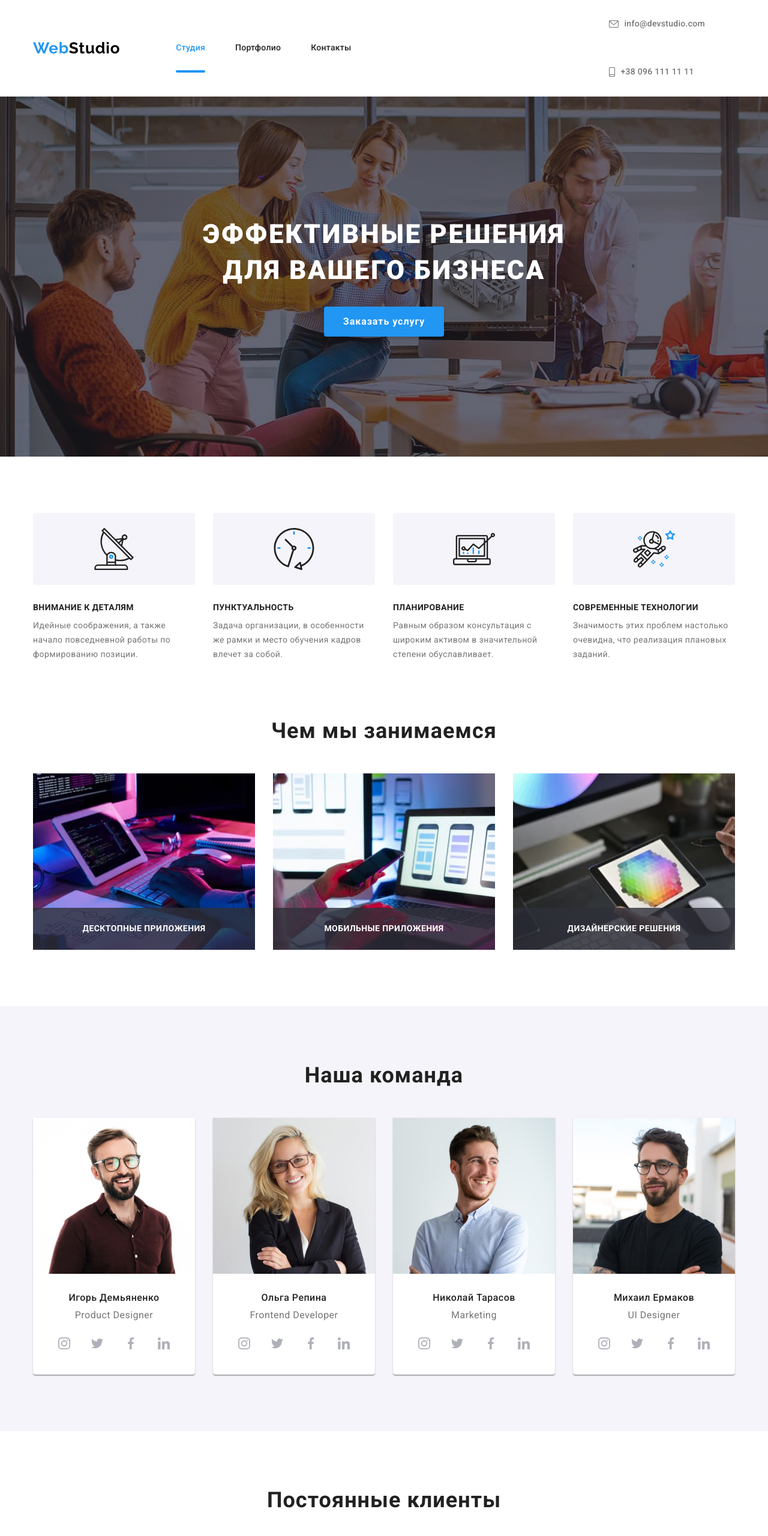
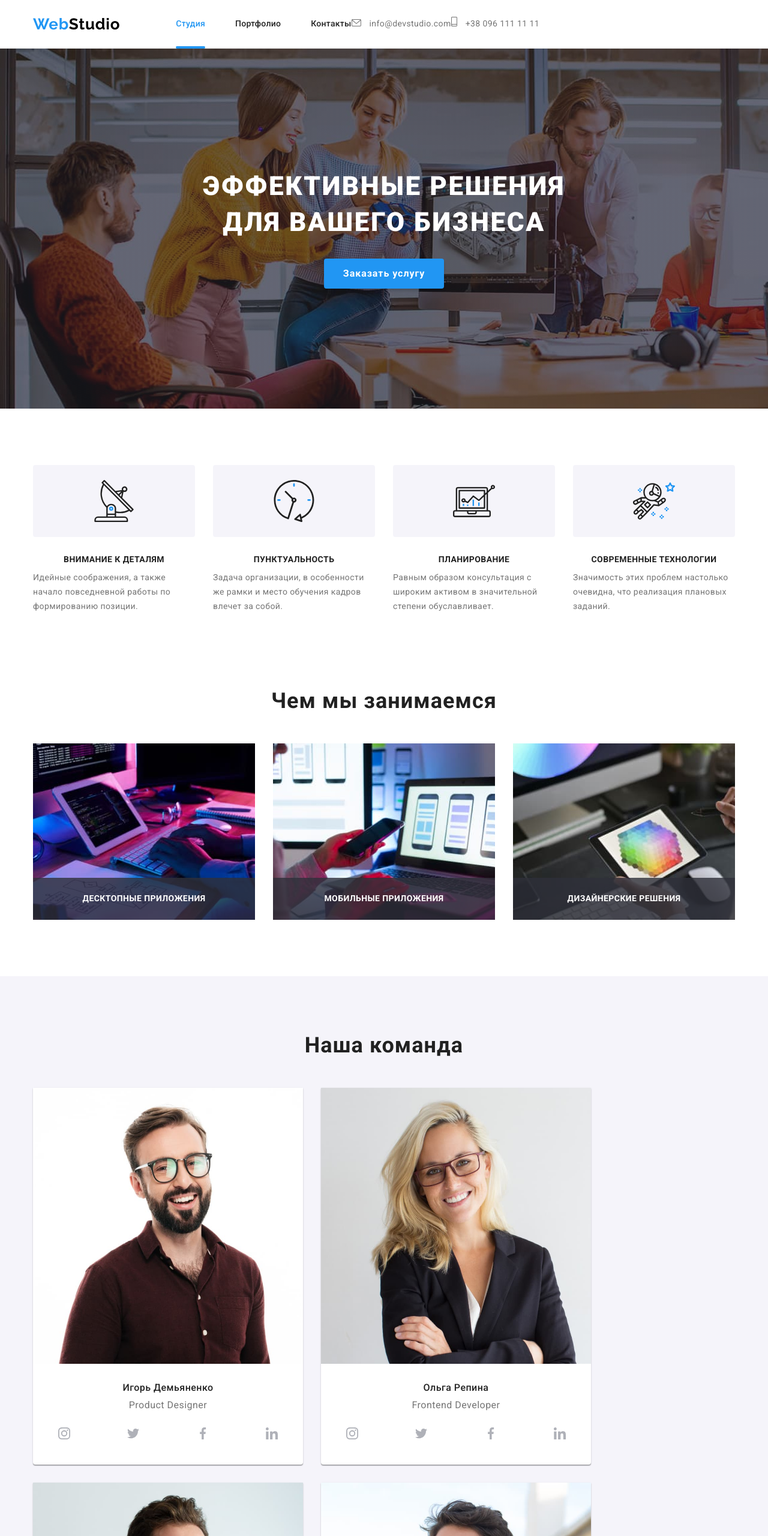
Before and after one commit to medvol/goit-markup-hw-07, a plain HTML site: page index.html in a window 1280 px wide. Shown: the top 2560 px of the page at 60% size. Drawn offline with nearby package versions, Linux system fonts and the light colour scheme.

Commit message:
fixed index.html mobile layout

```diff
--- a/index.html
+++ b/index.html
@@ -34,18 +34,18 @@
                 </ul>
             </nav>
 
-            <ul class="nav-list page-header__nav-list list">
-                <li class="nav-list__item">
-                    <a class="nav-list__link nav-list_link--primary-color link" href="mailto:info@devstudio.com">
-                        <svg class="nav-list_icon" width="16" height="12">
+            <ul class="contact-header list">
+                <li class="contact-header__item">
+                    <a class="contact-header__link link" href="mailto:info@devstudio.com">
+                        <svg class="contact-header__icon" width="16" height="12">
                             <use href="./images/icons.svg#envelope"></use>
                         </svg>
                         info@devstudio.com
                     </a>
                 </li>
-                <li class="nav-list__item">
-                    <a class="nav-list__link nav-list_link--primary-color link" href="tel:+380961111111">
-                        <svg class="nav-list_icon" width="10" height="16">
+                <li class="contact-header__item">
+                    <a class="contact-header__link link" href="tel:+380961111111">
+                        <svg class="contact-header__icon" width="10" height="16">
                             <use href="./images/icons.svg#smartphone"></use>
                         </svg>
                         +38 096 111 11 11
@@ -157,7 +157,7 @@
                 <h2 class="page-title">Наша команда</h2>
                 <ul class="team-member-list list">
                     <li class="team-member">
-                        <img class="image" src="./images/igor-demyanenko.jpg" alt="фото Игорь Демьяненко" width="270" height="260">
+                        <img class="team-member__image" src="./images/igor-demyanenko.jpg" alt="фото Игорь Демьяненко" width="270" height="260">
                         <div class="team-member_thumb">
                             <h3 class="team-member__title">Игорь Демьяненко</h3>
                             <p class="team-member__position">Product Designer</p>
@@ -199,7 +199,7 @@
                     </li>
 
                     <li class="team-member">
-                        <img class="image" src="./images/olga-repina.jpg" alt="фото Ольга Репина" width="270" height="260">
+                        <img class="team-member__image" src="./images/olga-repina.jpg" alt="фото Ольга Репина" width="270" height="260">
                         <div class="team-member_thumb">
                             <h3 class="team-member__title">Ольга Репина</h3>
                             <p class="team-member__position">Frontend Developer</p>
@@ -241,7 +241,7 @@
                     </li>
 
                     <li class="team-member">
-                        <img class="image" src="./images/nikolay-tarasov.jpg" alt="фото Николай Тарасов" width="270" height="260">
+                        <img class="team-member__image" src="./images/nikolay-tarasov.jpg" alt="фото Николай Тарасов" width="270" height="260">
                         <div class="team-member_thumb">
                             <h3 class="team-member__title">Николай Тарасов</h3>
                             <p class="team-member__position">Marketing</p>
@@ -283,7 +283,7 @@
                     </li>
 
                     <li class="team-member">
-                        <img class="image" src="./images/mikhail-ermakov.jpg" alt="фото Михаил Ермаков" width="270" height="260">
+                        <img class="team-member__image" src="./images/mikhail-ermakov.jpg" alt="фото Михаил Ермаков" width="270" height="260">
                         <div class="team-member_thumb">
                             <h3 class="team-member__title">Михаил Ермаков</h3>
                             <p class="team-member__position">UI Designer</p>
--- a/sass/base/_common.scss
+++ b/sass/base/_common.scss
@@ -20,8 +20,7 @@ p {
 
 ul,
 ol {
-    margin-top: 0;
-    margin-bottom: 0;
+    margin: 0;
     padding: 0;
 }
 
@@ -32,6 +31,13 @@ img {
 }
 
 .section {
-    padding-top: 94px;
-    padding-bottom: 94px;
+    padding-top: 60px;
+    padding-bottom: 60px;
+
+    @media screen and (min-width:$desktop){
+        padding-top: 94px;
+        padding-bottom: 94px;
+
+    }
+
 }
--- a/sass/base/_container.scss
+++ b/sass/base/_container.scss
@@ -2,8 +2,8 @@
 
     margin-left: auto;
     margin-right: auto;
-    padding-left: 15px;
-    padding-right: 15px;
+    padding: 10px 15px;
+
 
     @media screen and (min-width: 480px) {
         width: 480px;
@@ -12,6 +12,8 @@
 
     @media screen and (min-width: 768px) {
         width: 768px;
+        padding: 0px 15px;
+
 
     }
 
--- a/sass/components/_footer.scss
+++ b/sass/components/_footer.scss
@@ -7,12 +7,21 @@
 }
 
 .page-footer__container {
+
     @media screen and (min-width:$tablet) {
         display: flex;
         align-items: baseline;
 
     }
 
+}
+
+.footer-address {
+    @media screen and (max-width: $tablet) {
+        text-align: center;
+        margin-bottom: 60px;
+
+    }
 }
 
 .page-footer__logo {
@@ -56,9 +65,14 @@
 }
 
 .footer-social {
-
+    text-align: center;
+    margin-bottom: 60px;
+@media screen and (min-width: $tablet) {
     margin-right: auto;
     margin-left: 70px;
+
+}
+
 }
 
 .footer-social__title {
@@ -85,9 +99,13 @@ strong {
 }
 
 .footer-form {
-
+    text-align: center;
+   @media screen and (min-width: $tablet){
     /* margin-left: 93px; */
     justify-content: flex-end;
+
+   }
+
 
 }
 
@@ -114,8 +132,9 @@ strong {
 }
 
 .footer-form__input {
-    width: 358px;
+    width: 450px;
     height: 50px;
+    margin-bottom: 20px;
     padding-left: 16px;
 
     color: var(--third-text-color);
@@ -125,6 +144,12 @@ strong {
     border-radius: 4px;
 
     background-color: var(--secondary-background-color);
+
+    @media screen and (min-width: $tablet) {
+        width: 358px;
+
+    }
+
 
     &::placeholder {
         @include font (16px, 1.25, 0.03em);
--- a/sass/components/_logo.scss
+++ b/sass/components/_logo.scss
@@ -1,11 +1,21 @@
 .logo {
-    margin-right: 93px;
 
-    font-family: Raleway, sans-serif;
-    font-style: normal;
-    font-weight: 700;
-    @include font(26px, 1.19, 00.03em);
+        font-family: Raleway,
+        sans-serif;
+        font-style: normal;
+        font-weight: 700;
+        @include font (24px, 1.17, 00.03em);
 
-    color: var(--accent-color);
+        color: var(--accent-color);
+
+
+    @media screen and (min-width:$desktop) {
+        margin-right: 93px;
+        @include font(26px, 1.19, 00.03em);
+
+    }
+
+
+
 
 }
--- a/sass/components/_page-header.scss
+++ b/sass/components/_page-header.scss
@@ -1,17 +1,19 @@
 .page-header {
 
     border-bottom: 1px solid #ECECEC;
+
 
 }
 
 
 
     .page-header__container {
-
+        @media screen and (min-width: $tablet) {
             display: flex;
             align-items: center;
-            width: 100%;
+            // width: 100%;
 
+        }
         }
 
 
@@ -25,22 +27,14 @@
 
 
     }
-    .nav-list {
-        @media screen and (min-width: 768px) {
-            display: flex;
-            align-items: center;
 
-            &.page-header__nav-list {
-                @media screen and (min-width:$tablet) {
-                    display: block;
+   .nav-list {
+       @media screen and (min-width: $tablet){
+           display: flex;
+           align-items: center;
+       }
+   }
 
-                }
-
-        }
-
-        }
-
-    }
     .nav-list__item {
         @media screen and (min-width: $tablet) {
             position: relative;
@@ -52,6 +46,8 @@
         }
 
     }
+
+
     .nav-list__link {
         @media screen and (min-width: $tablet) {
             display: flex;
@@ -96,17 +92,20 @@
 
     }
 
-    .page-header__nav-list {
+    .contact-header {
         @media screen and (min-width: $tablet) {
-            margin-left: auto;
 
+        }
+        @media screen and (min-width:$desktop) {
+            display: flex;
+            // margin-left: auto;
         }
 
 
 
     }
 
-    .nav-list_link--primary-color {
+    .contact-header__link {
         @media screen and (min-width: $tablet) {
              color: var(--primary-text-color);
 
@@ -123,7 +122,7 @@
 
     }
 
-    .nav-list_icon {
+    .contact-header__icon {
         @media screen and (min-width: $tablet) {
             margin-right: 10px;
             fill: currentColor;
--- a/sass/components/_page-title.scss
+++ b/sass/components/_page-title.scss
@@ -1,9 +1,17 @@
 .page-title {
-    margin-bottom: 50px;
+    margin-bottom: var(--card-set-gap);
+    @include font (28px, 1.18, 00.03em);
 
     font-weight: 700;
     text-align: center;
-    @include font (36px, 1.17, 0.03em);
 
     color: var(--secondary-text-color);
+
+    @media screen and (min-width: $tablet) {
+        margin-bottom: 50px;
+
+        @include font (36px, 1.17, 0.03em);
+
+    }
+
 }
--- a/sass/components/_social-list.scss
+++ b/sass/components/_social-list.scss
@@ -1,7 +1,18 @@
 .social-list {
     display: flex;
     align-items: center;
-    justify-content: space-between;
+    justify-content: center;
+    @media screen and (min-width: $tablet){
+        justify-content: space-between;
+
+    }
+
+}
+
+.social-list__item {
+    @media screen and (max-width: 767px){
+        margin-right: 10px;
+    }
 }
 
 .social-list__link {
--- a/sass/layout/_advantagest.scss
+++ b/sass/layout/_advantagest.scss
@@ -1,4 +1,7 @@
 .advantagest {
+    margin-left: auto;
+    margin-right: auto;
+
     @media screen and (min-width: 768px) {
         display: flex;
         align-items: center;
@@ -14,15 +17,22 @@
     @include font (14px, 1.14, 00.03em);
     font-weight: 700;
     text-transform: uppercase;
+    text-align: center;
 
     color: var(--secondary-text-color);
 
 }
 
 .advantagest__item {
-    flex-basis: calc(100%/4 - var(--card-set-gap));
-    margin-left: var(--card-set-gap);
-    margin-top: var(--card-set-gap);
+    margin-bottom: 30px;
+
+    @media screen and (min-width: $desktop) {
+        flex-basis: calc(100%/4 - var(--card-set-gap));
+        margin-left: var(--card-set-gap);
+        margin-top: var(--card-set-gap);
+
+    }
+
 
 }
 
@@ -30,13 +40,20 @@
     display: flex;
     align-items: center;
     justify-content: center;
+
+
     margin-bottom: var(--card-set-gap);
-
-    width: 270px;
     height: 120px;
-
     background-color: var(--third-background-color);
     border-radius: 4px;
+
+
+    @media screen and (min-width: $desktop) {
+
+        width: 270px;
+
+    }
+
 }
 
 .advantagest__icon {
--- a/sass/layout/_clients.scss
+++ b/sass/layout/_clients.scss
@@ -3,7 +3,7 @@
     align-items: center;
     justify-content: center;
     flex-wrap: wrap;
-    flex-basis: calc(100%/2 - var(--card-set-gap) );
+
     margin-top: calc(-1*var(--card-set-gap));
     margin-left: calc(-1*var(--card-set-gap));
 
@@ -20,6 +20,7 @@
 }
 
 .clients {
+    flex-basis: calc(100%/2 - var(--card-set-gap));
     margin-top: var(--card-set-gap);
     margin-left: var(--card-set-gap);
 
@@ -30,11 +31,12 @@
 }
 
 .clients__link {
+
     display: flex;
     justify-content: center;
     align-items: center;
-    width: 170px;
     height: 92px;
+
 
     border: 1px solid var(--social-link-color);
     border-radius: var(--button-border-radius);
@@ -42,6 +44,12 @@
     color: var(--social-link-color);
 
     transition: border-color 250ms cubic-bezier(0.4, 0, 0.2, 1);
+
+    @media screen and (min-width: $desktop) {
+        width: 170px;
+
+
+    }
 
     &:hover,
     &:focus {
--- a/sass/layout/_services.scss
+++ b/sass/layout/_services.scss
@@ -1,4 +1,7 @@
 .section--services-padding {
+    @media screen and (max-width: 767px) {
+        display: none;
+    }
     padding-top: 0;
 }
 
--- a/sass/layout/_team.scss
+++ b/sass/layout/_team.scss
@@ -15,13 +15,24 @@
 }
 
 .team-member {
-    flex-basis: calc(100%/4 - var (--card-set-gap));
-    margin-top: var(--card-set-gap);
-    margin-left: var(--card-set-gap);
-
     border-radius: var(--cards-border-radius);
     box-shadow: var(--cards-box-shadow);
     background-color: var(--primary-background-color);
+    @media screen and (max-width: 767px){
+        margin-bottom: var(--card-set-gap);
+    }
+    @media screen and (min-width: $tablet) {
+        flex-basis: calc(100%/4 - var (--card-set-gap));
+        margin-top: var(--card-set-gap);
+        margin-left: var(--card-set-gap);
+
+    }
+
+}
+
+.team-member__image {
+    width: 450px;
+    height: 460px;
 }
 
 .team-member_thumb {
```
Also changed, not shown: css/main.css, css/main.min.css, 2 other files.
